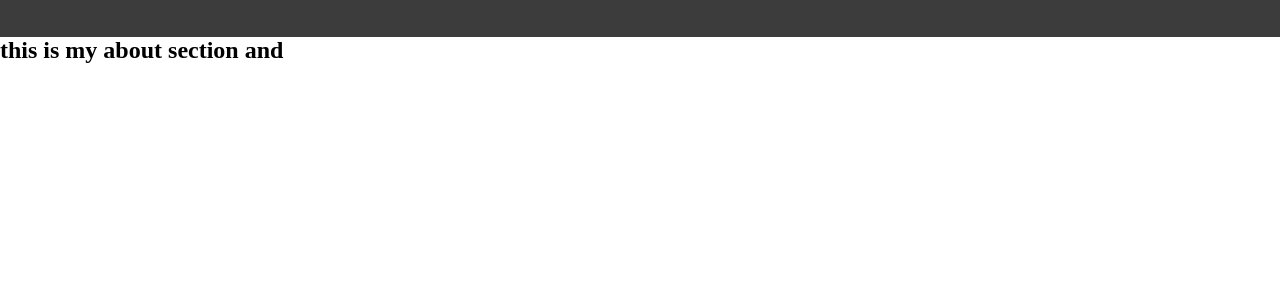
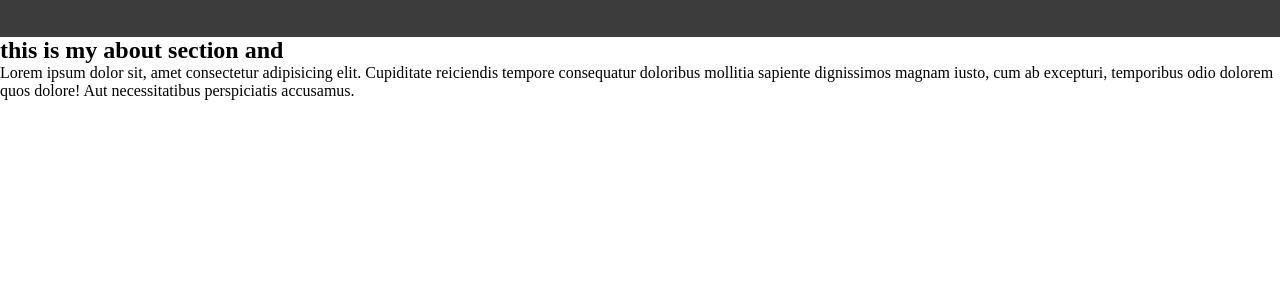
Before and after one commit to Pranshu0952/My-Portfolio, a plain HTML site: page index.html in a window 1280 px wide. Shown: the part 517-800 px from the top of the page. Drawn offline with Linux system fonts and the light colour scheme.

Commit message:
add Para in about

```diff
--- a/index.html
+++ b/index.html
@@ -56,6 +56,7 @@
         <!-- About section start -->
          <section class="about">
             <h1>this is my about section and </h1>
+            <p>Lorem ipsum dolor sit, amet consectetur adipisicing elit. Cupiditate reiciendis tempore consequatur doloribus mollitia sapiente dignissimos magnam iusto, cum ab excepturi, temporibus odio dolorem quos dolore! Aut necessitatibus perspiciatis accusamus.</p>
          </section>
         <!-- About section end -->
 
```
